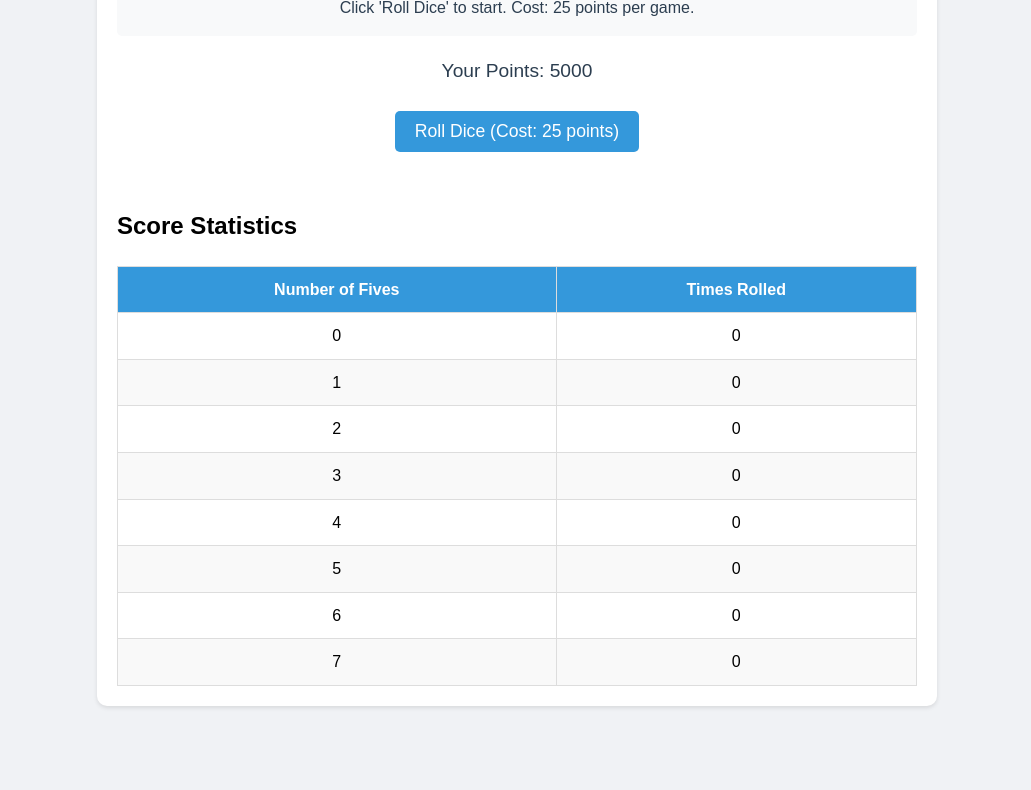
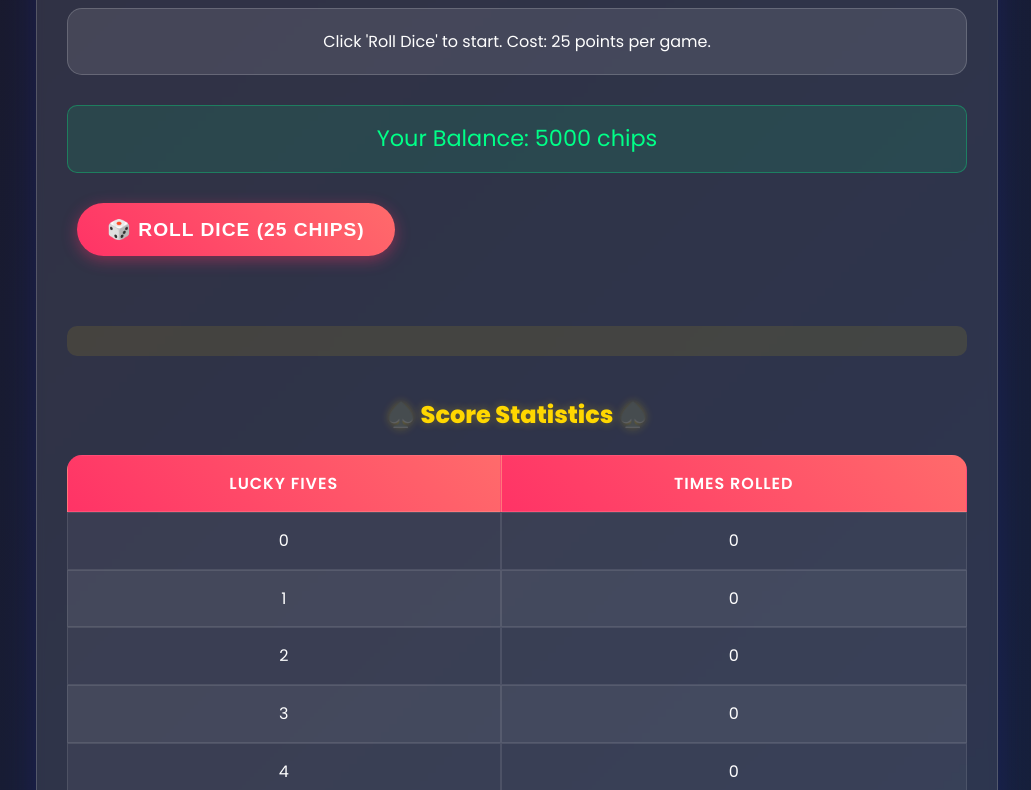
Before and after one commit to juukoaminsi/diceroller, a plain HTML site: page index.html in a window 1280 px wide. Shown: the part 154-944 px from the top of the page, without its empty margins (123-1154 px from the left). Before the commit the page ends 880 px from the top, so only its background shows below. Drawn offline with Linux system fonts and the light colour scheme.

Commit message:
Update index.html

```diff
--- a/index.html
+++ b/index.html
@@ -3,141 +3,215 @@
 <head>
     <meta charset="UTF-8">
     <meta name="viewport" content="width=device-width, initial-scale=1.0">
-    <title>Lucky Fives - Strategic Dice Challenge</title>
+    <title>Lucky Fives - VIP Casino Edition</title>
     <style>
+        @import url('https://fonts.googleapis.com/css2?family=Poppins:wght@400;600;800&display=swap');
+
         body {
-            font-family: Arial, sans-serif;
+            font-family: 'Poppins', sans-serif;
             line-height: 1.6;
             margin: 0;
             padding: 20px;
-            background-color: #f0f2f5;
+            background: linear-gradient(135deg, #1a1a2e 0%, #16213e 100%);
+            color: #fff;
+            min-height: 100vh;
         }
+
         .container {
-            max-width: 800px;
+            max-width: 900px;
             margin: 0 auto;
-            background-color: white;
-            padding: 20px;
-            border-radius: 10px;
-            box-shadow: 0 2px 4px rgba(0,0,0,0.1);
+            background: rgba(255, 255, 255, 0.1);
+            padding: 30px;
+            border-radius: 20px;
+            box-shadow: 0 8px 32px 0 rgba(31, 38, 135, 0.37);
+            backdrop-filter: blur(4px);
+            border: 1px solid rgba(255, 255, 255, 0.18);
         }
+
         .game-header {
             text-align: center;
-            margin-bottom: 20px;
+            margin-bottom: 30px;
         }
+
+        .game-header h1 {
+            font-size: 2.5em;
+            color: #ffd700;
+            text-shadow: 0 0 10px rgba(255, 215, 0, 0.5);
+            margin-bottom: 15px;
+        }
+
         .points-display {
-            font-size: 1.2em;
-            color: #2c3e50;
-            text-align: center;
-            margin: 10px 0;
-        }
-        .game-area {
+            font-size: 1.4em;
+            color: #00ff88;
             text-align: center;
             margin: 20px 0;
+            padding: 15px;
+            background: rgba(0, 255, 136, 0.1);
+            border-radius: 10px;
+            border: 1px solid rgba(0, 255, 136, 0.3);
         }
-        .game-controls {
-            margin: 15px 0;
-        }
-        button {
-            padding: 10px 20px;
-            font-size: 1.1em;
-            margin: 5px;
+
+        .game-controls button {
+            padding: 15px 30px;
+            font-size: 1.2em;
+            margin: 10px;
             cursor: pointer;
             border: none;
-            border-radius: 5px;
-            background-color: #3498db;
+            border-radius: 50px;
+            font-weight: 600;
+            transition: all 0.3s ease;
+            text-transform: uppercase;
+            letter-spacing: 1px;
+        }
+
+        #rollButton {
+            background: linear-gradient(45deg, #ff3366 0%, #ff6b6b 100%);
             color: white;
-            transition: background-color 0.3s;
+            box-shadow: 0 4px 15px rgba(255, 51, 102, 0.4);
         }
-        button:hover {
-            background-color: #2980b9;
+
+        #rollButton:hover {
+            transform: translateY(-2px);
+            box-shadow: 0 6px 20px rgba(255, 51, 102, 0.6);
         }
+
+        #playAgainButton {
+            background: linear-gradient(45deg, #00ff88 0%, #00b8ff 100%);
+            color: white;
+            box-shadow: 0 4px 15px rgba(0, 255, 136, 0.4);
+        }
+
+        #playAgainButton:hover {
+            transform: translateY(-2px);
+            box-shadow: 0 6px 20px rgba(0, 255, 136, 0.6);
+        }
+
         button:disabled {
-            background-color: #bdc3c7;
+            background: #2c3e50 !important;
+            box-shadow: none !important;
+            transform: none !important;
             cursor: not-allowed;
         }
+
         #diceContainer {
             display: flex;
             flex-wrap: wrap;
             justify-content: center;
-            gap: 10px;
-            margin: 20px 0;
+            gap: 15px;
+            margin: 30px 0;
         }
+
         .dice {
-            width: 60px;
-            height: 60px;
-            border: 2px solid #3498db;
-            border-radius: 10px;
+            width: 70px;
+            height: 70px;
+            border: 2px solid #00ff88;
+            border-radius: 15px;
             display: flex;
             align-items: center;
             justify-content: center;
-            font-size: 24px;
+            font-size: 28px;
             font-weight: bold;
-            background-color: white;
+            background: rgba(0, 255, 136, 0.1);
+            color: #fff;
             cursor: pointer;
             transition: all 0.3s;
+            box-shadow: 0 0 15px rgba(0, 255, 136, 0.2);
         }
+
         .dice.selected {
-            background-color: #3498db;
-            color: white;
+            background: linear-gradient(45deg, #00ff88 0%, #00b8ff 100%);
+            transform: scale(1.1);
+            box-shadow: 0 0 20px rgba(0, 255, 136, 0.4);
         }
+
         .dice.rolling {
             animation: roll 0.5s ease-in-out infinite;
+            background: linear-gradient(45deg, #ff3366 0%, #ff6b6b 100%);
         }
+
         @keyframes roll {
-            0% { transform: rotate(0deg); }
-            100% { transform: rotate(360deg); }
+            0% { transform: rotate(0deg) scale(1); }
+            50% { transform: rotate(180deg) scale(1.2); }
+            100% { transform: rotate(360deg) scale(1); }
         }
+
         .instructions {
-            background-color: #f8f9fa;
-            padding: 15px;
-            border-radius: 5px;
-            margin: 10px 0;
+            background: rgba(255, 255, 255, 0.1);
+            padding: 20px;
+            border-radius: 15px;
+            margin: 20px 0;
             text-align: center;
-            color: #2c3e50;
+            color: #fff;
+            border: 1px solid rgba(255, 255, 255, 0.18);
         }
+
         .score-area {
-            margin-top: 30px;
+            margin-top: 40px;
         }
+
+        .score-area h2 {
+            color: #ffd700;
+            text-align: center;
+            margin-bottom: 20px;
+            text-shadow: 0 0 10px rgba(255, 215, 0, 0.3);
+        }
+
         table {
             width: 100%;
-            border-collapse: collapse;
-            margin-top: 10px;
+            border-collapse: separate;
+            border-spacing: 0;
+            margin-top: 20px;
+            background: rgba(255, 255, 255, 0.05);
+            border-radius: 15px;
+            overflow: hidden;
         }
+
         th, td {
-            padding: 10px;
-            border: 1px solid #ddd;
+            padding: 15px;
             text-align: center;
+            border: 1px solid rgba(255, 255, 255, 0.1);
         }
+
         th {
-            background-color: #3498db;
+            background: linear-gradient(45deg, #ff3366 0%, #ff6b6b 100%);
             color: white;
+            font-weight: 600;
+            text-transform: uppercase;
+            letter-spacing: 1px;
         }
+
         tr:nth-child(even) {
-            background-color: #f9f9f9;
+            background: rgba(255, 255, 255, 0.05);
         }
+
         #result {
-            font-size: 1.2em;
+            font-size: 1.4em;
             font-weight: bold;
-            color: #2c3e50;
-            margin: 15px 0;
+            color: #ffd700;
+            margin: 20px 0;
+            text-align: center;
+            text-shadow: 0 0 10px rgba(255, 215, 0, 0.3);
+            padding: 15px;
+            background: rgba(255, 215, 0, 0.1);
+            border-radius: 10px;
         }
     </style>
 </head>
 <body>
     <div class="container">
         <div class="game-header">
-            <h1>Lucky Fives - Strategic Dice Challenge</h1>
-            <p class="instructions" id="instructions">Welcome! Click 'Roll Dice' to start playing.</p>
+            <h1>🎲 Lucky Fives - VIP Casino Edition 🎲</h1>
+            <p class="instructions" id="instructions">Welcome to the VIP table! Click 'Roll Dice' to test your luck.</p>
         </div>
 
         <div class="points-display">
-            Your Points: <span id="points">5000</span>
+            Your Balance: <span id="points">5000</span> chips
         </div>
 
         <div class="game-area">
             <div class="game-controls">
-                <button id="rollButton">Roll Dice (Cost: 25 points)</button>
-                <button id="playAgainButton" style="display:none;">New Game</button>
+                <button id="rollButton">🎲 Roll Dice (25 chips)</button>
+                <button id="playAgainButton" style="display:none;">🔄 New Game</button>
             </div>
 
             <div id="diceContainer"></div>
@@ -145,11 +219,11 @@
         </div>
 
         <div class="score-area">
-            <h2>Score Statistics</h2>
+            <h2>♠️ Score Statistics ♠️</h2>
             <table id="scoreTable">
                 <thead>
                     <tr>
-                        <th>Number of Fives</th>
+                        <th>Lucky Fives</th>
                         <th>Times Rolled</th>
                     </tr>
                 </thead>
```
